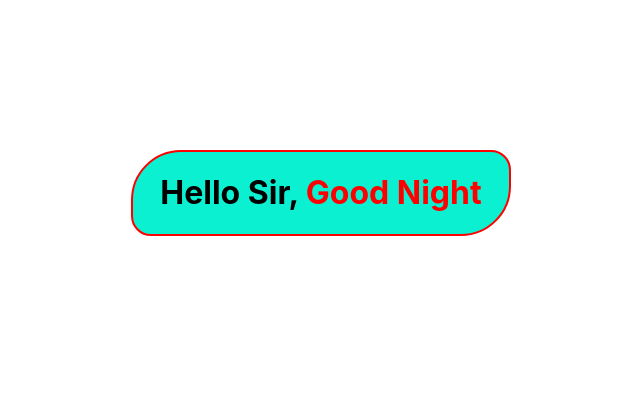
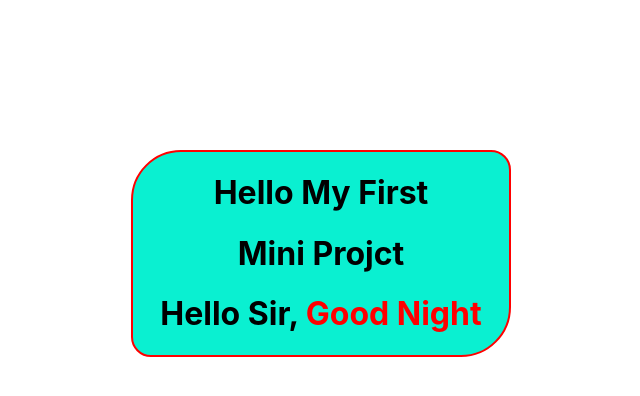
Before and after one commit to Muhammad-Raees-Ahmed/React-Learning, a React (Create React App) app: page / in a window 1280 px wide. Shown: the top 396 px of the page, without its empty margins (319-959 px from the left). Built offline with nearby package versions, Linux system fonts and the light colour scheme.

Commit message:
Introduce Components

```diff
--- a/src/App.js
+++ b/src/App.js
@@ -1,6 +1,10 @@
 import logo from './logo.svg';
 import './App.css';
 import React from 'react';
+import First from './Components/First';
+import Second from './Components/Second';
+
+
 let today = new Date();
 const time = today.getHours() + ':' + today.getMinutes() + ':' + today.getSeconds();
 let date = today.getFullYear() + '-' + (today.getMonth() + 1) + '-' + today.getDate();
@@ -54,7 +58,11 @@ const back={
       <img src={obj.img1} alt='image'></img>
       <img src={obj.img2} alt='image'></img>
       <img src={obj.img3} alt='image'></img> */}
+
       <div style={textstyle}>
+      <First/>
+      <Second/>
+
       <h1 >
         Hello Sir, <span style={textcolor}>{greetings }</span>
         </h1>
--- /dev/null
+++ b/src/Components/First.jsx
@@ -0,0 +1,12 @@
+import React from 'react'
+
+const First = () => {
+  return (
+    <div>
+         <h1>Hello My First</h1>
+    </div>
+
+  )
+}
+
+export default First
--- /dev/null
+++ b/src/Components/Second.jsx
@@ -0,0 +1,11 @@
+import React from 'react'
+
+function Second() {
+  return (
+    <div>
+        <h1>Mini Projct</h1>
+        </div>
+  )
+}
+
+export default Second
```
